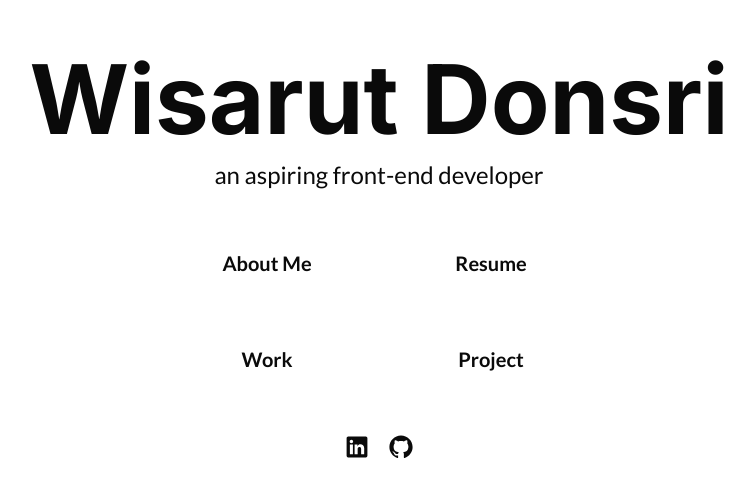
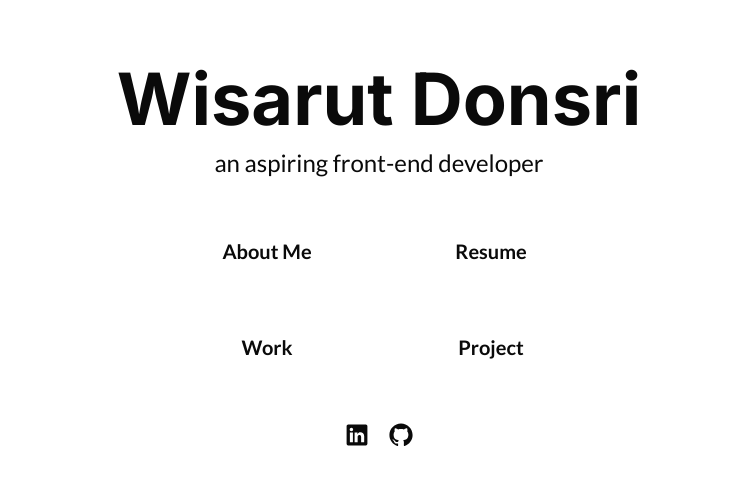
Before and after one commit to dwisarut/dwisarut-portfolio, a React (Vite) app: page / in a window 1280 px wide. Shown: the part 169-666 px from the top of the page, without its empty margins (261-1016 px from the left). Built offline with nearby package versions, Linux system fonts and the light colour scheme.

Commit message:
style: edit header text

```diff
--- a/src/index.css
+++ b/src/index.css
@@ -47,7 +47,7 @@
 }
 
 @utility header-text {
-  @apply text-6xl sm:text-7xl lg:text-8xl;
+  @apply text-5xl sm:text-6xl lg:text-7xl;
   font-family: "Inter", sans-serif;
 }
 
```
